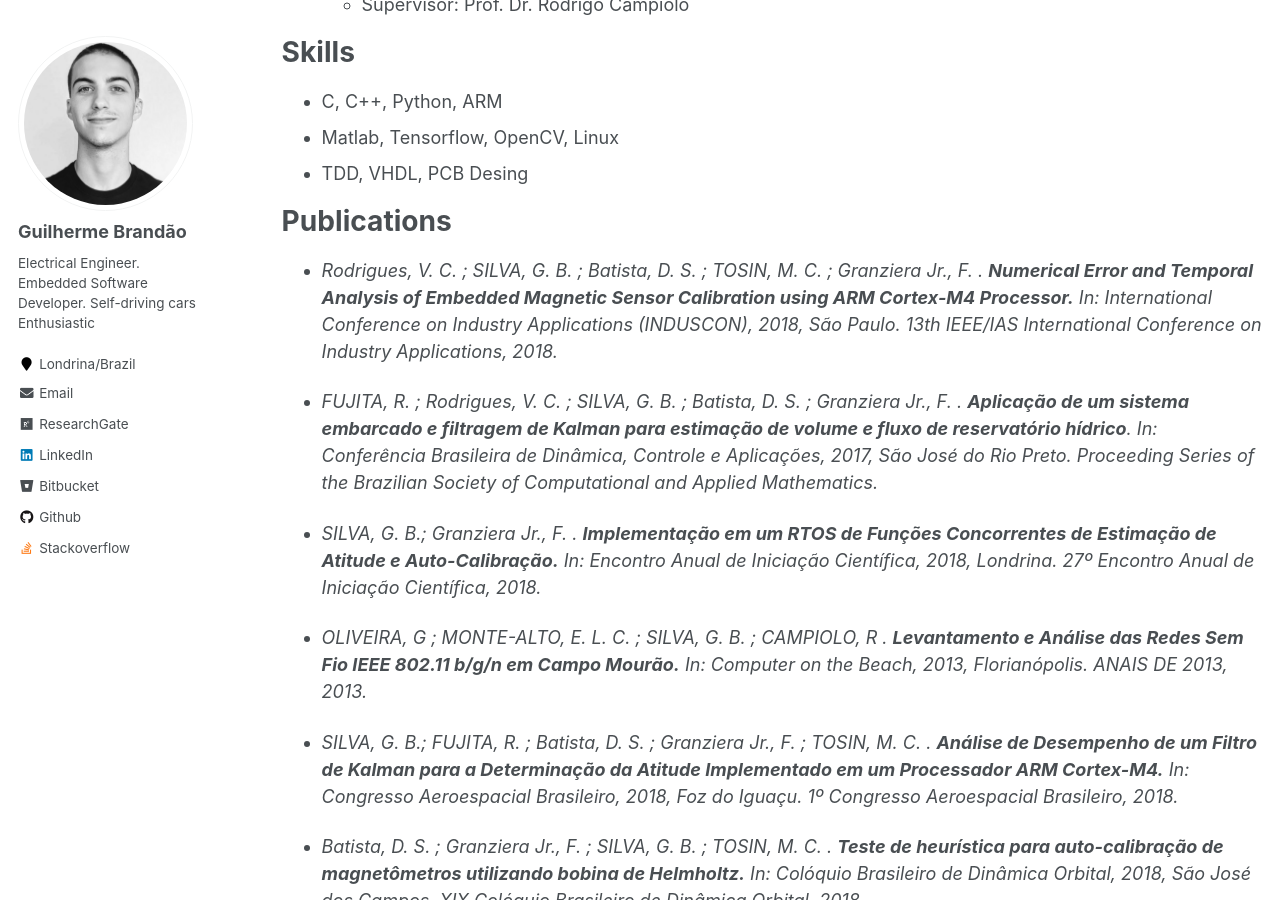
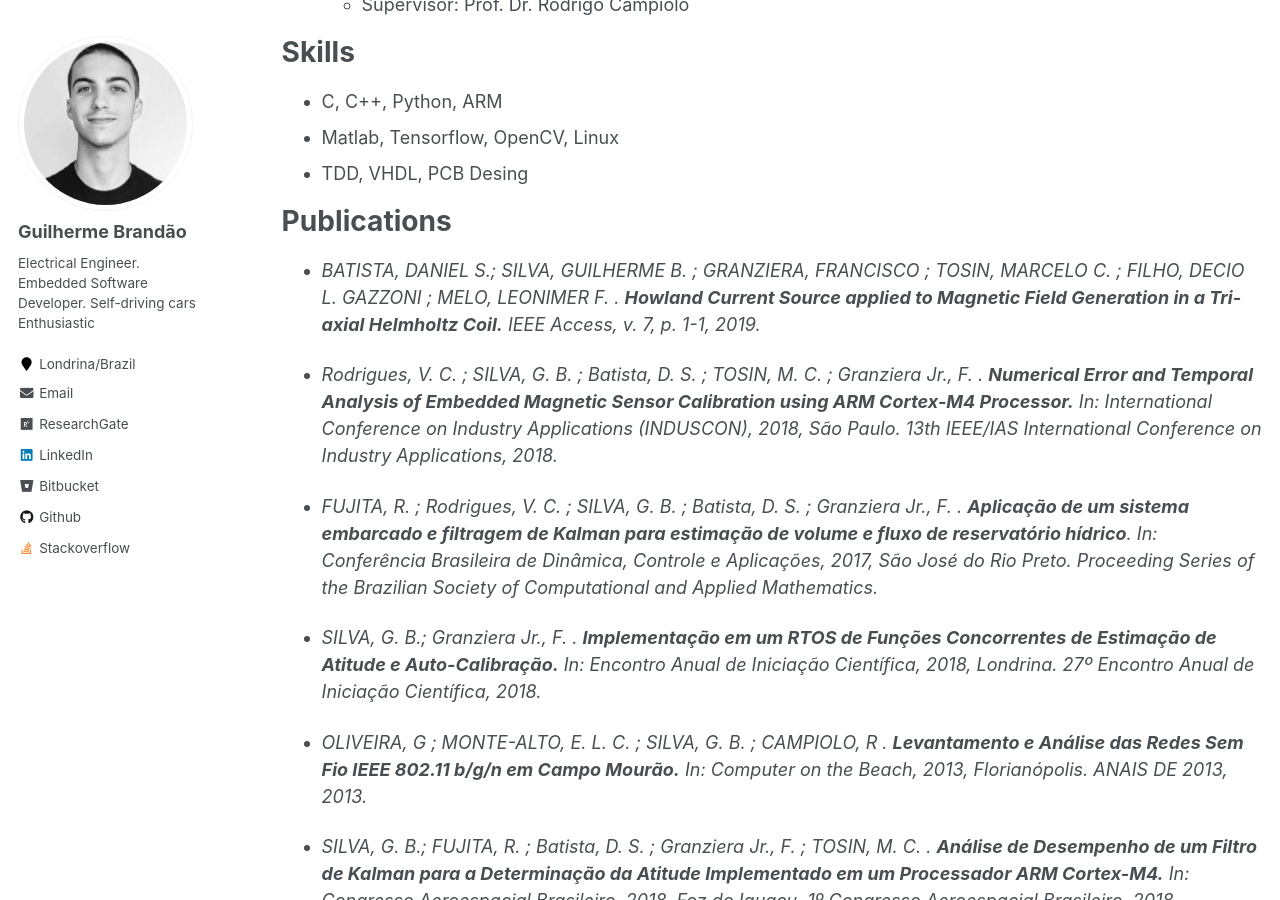
Before and after one commit to brandaogbs/brandaogbs.github.io, a Jekyll site: the page built from _pages/cv.md, in a window 1280 px wide and 900 px high, scrolled down 1373 px. Built offline with Jekyll 4.4.1, drawn with Linux system fonts in a browser that asks for light colours.

Commit message:
Update cv.md

```diff
--- a/_pages/cv.md
+++ b/_pages/cv.md
@@ -66,6 +66,8 @@ Skills
 
 Publications
 ======
+* *BATISTA, DANIEL S.; SILVA, GUILHERME B. ; GRANZIERA, FRANCISCO ; TOSIN, MARCELO C. ; FILHO, DECIO L. GAZZONI ; MELO, LEONIMER F. . **Howland Current Source applied to Magnetic Field Generation in a Tri-axial Helmholtz Coil.** IEEE Access, v. 7, p. 1-1, 2019.*
+
 * *Rodrigues, V. C. ; SILVA, G. B. ; Batista, D. S. ; TOSIN, M. C. ; Granziera Jr., F. . **Numerical Error and Temporal Analysis of Embedded Magnetic Sensor Calibration using ARM Cortex-M4 Processor.** In: International Conference on Industry Applications (INDUSCON), 2018, São Paulo. 13th IEEE/IAS International Conference on Industry Applications, 2018.*
 
 * *FUJITA, R. ; Rodrigues, V. C. ; SILVA, G. B. ; Batista, D. S. ; Granziera Jr., F. . **Aplicação de um sistema embarcado e filtragem de Kalman para estimação de volume e fluxo de reservatório hídrico**. In: Conferência Brasileira de Dinâmica, Controle e Aplicações, 2017, São José do Rio Preto. Proceeding Series of the Brazilian Society of Computational and Applied Mathematics.*
```
